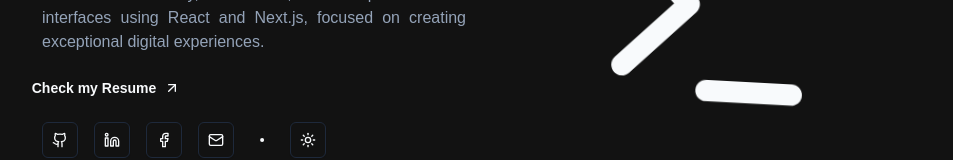
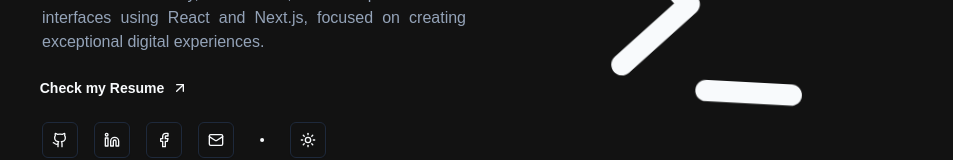
Before and after one commit to Kinchan-code/Portfolio, a Next.js app: page / in a window 1280 px wide. Shown: the part 222-382 px from the top of the page, without its empty margins (158-1111 px from the left). Built offline with nearby package versions, Linux system fonts and the light colour scheme.

Commit message:
fix: aligned the resume button with the contents

```diff
--- a/components/features/introduction/Introduction.tsx
+++ b/components/features/introduction/Introduction.tsx
@@ -23,6 +23,7 @@ function Introduction() {
               using React and Next.js, focused on creating exceptional digital
               experiences.
             </p>
+            <div className="pl-2">
               <Button
                 aria-label="Open resume in a new tab"
                 variant="link"
@@ -34,6 +35,7 @@ function Introduction() {
                 <p className="font-list font-semibold">Check my Resume</p>
                 <ArrowUpRight className="w-4 h-4" />
               </Button>
+            </div>
             <SocialsPage />
           </div>
           <div className="hidden xl:flex items-center justify-center">
```
Lines whose indentation alone changed are shown as unchanged.
